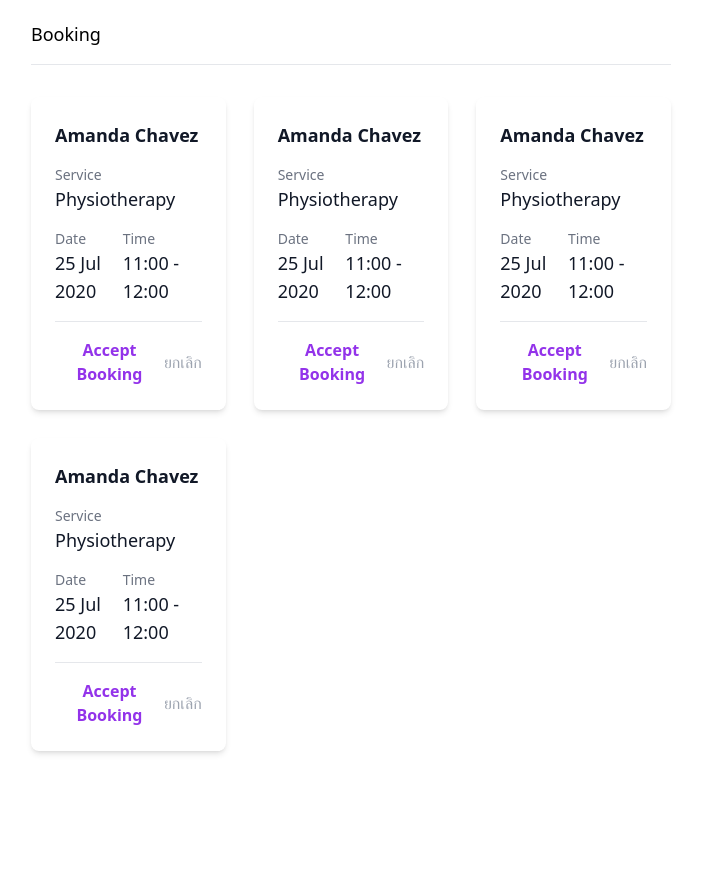
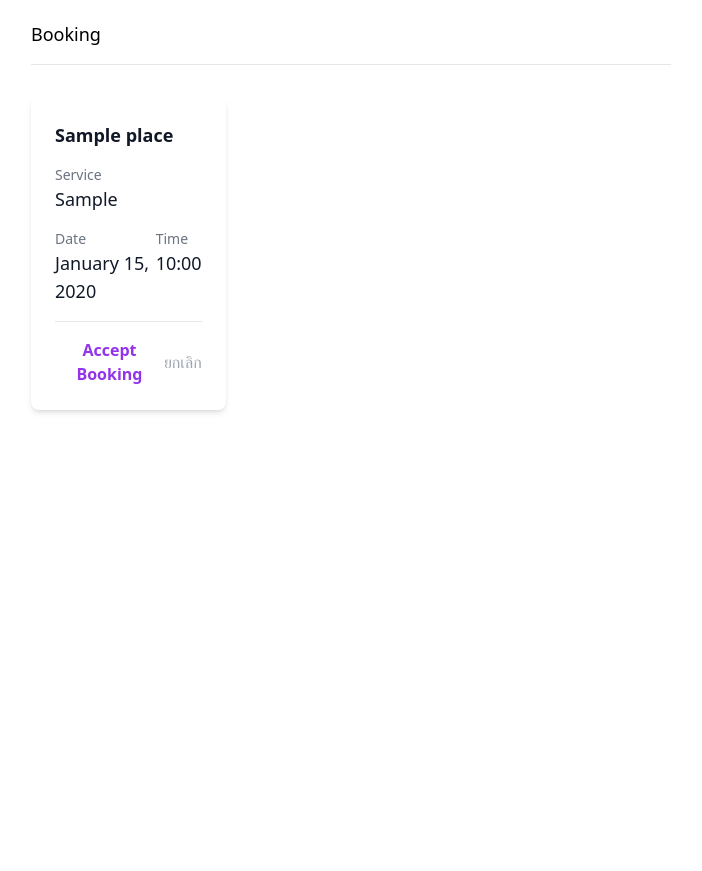
Before and after one commit to pp811010/activityapp, a Django app: page /mybooking/ in a window 1280 px wide. Shown: the part 176-1047 px from the top of the page, without its empty margins (289-991 px from the left). After the commit the page ends 589 px from the top, so only its background shows below. Run offline with Django 5.2, Linux system fonts and the light colour scheme; tables that the repository leaves empty hold one stand-in row (values such as "Sample post"); some libraries are stand-ins or nearby versions.

Commit message:
add activity

```diff
--- a/activitybookingapp/activitybookingapp/settings.py
+++ b/activitybookingapp/activitybookingapp/settings.py
@@ -79,7 +79,7 @@ DATABASES = {
         "ENGINE": "django.db.backends.postgresql",
         "NAME": "activitybooking",
         "USER": "postgres",
-        "PASSWORD": "wanzaza123",
+        "PASSWORD": "pp811010_Za",
         "HOST": "localhost",
         "PORT": "5432",
     }
--- a/activitybookingapp/booking/models.py
+++ b/activitybookingapp/booking/models.py
@@ -25,6 +25,7 @@ class Student(models.Model):
 
     def __str__(self):
         return f"{self.first_name} {self.last_name}"
+
 
 class Activity(models.Model):
     name = models.CharField(max_length=150)
--- a/activitybookingapp/booking/templates/mybooking.html
+++ b/activitybookingapp/booking/templates/mybooking.html
@@ -20,146 +20,43 @@
 			</div>
 
 			<div class='py-10 px-20'>
-				<p class="text-lg 	">Booking</p>
+				<p class="text-lg">Booking</p>
 				<hr class="my-4 mb-8" >
 				<div id = 'booking' class="grid grid-cols-3 gap-7 justify-center	">
-					<div class="max-w-72 p-6 bg-white rounded-lg shadow-md ">
+					{% for i in booking%}
+						<div class="max-w-72 p-6 bg-white rounded-lg shadow-md">
 
-						<h2 class="text-lg font-bold text-gray-900">Amanda Chavez</h2>
+							<h2 class="text-lg font-bold text-gray-900">{{i.place}}</h2>
 
 
 							<div class="mt-4">
 								<p class="text-sm text-gray-500">Service</p>
-							<p class="text-lg text-gray-900">Physiotherapy</p>
+								<p class="text-lg text-gray-900">{{i.place.location}}</p>
 							</div>
 
 
 							<div class="mt-4 flex justify-between">
 								<div>
 									<p class="text-sm text-gray-500">Date</p>
-								<p class="text-lg text-gray-900">25 Jul 2020</p>
+									<p class="text-lg text-gray-900">{{ i.booking_date|date:"F j, Y" }}</p>
 								</div>
 								<div>
 									<p class="text-sm text-gray-500">Time</p>
-								<p class="text-lg text-gray-900">11:00 - 12:00</p>
+									<p class="text-lg text-gray-900">{{ i.booking_date|time:"H:i" }}</p>
 								</div>
 							</div>
 
 
 							<hr class="my-4">
 
-
 							<div class="flex justify-between">
 								<button class="text-purple-600 font-semibold">Accept Booking</button>
 								<button class="text-gray-400">ยกเลิก</button>
 							</div>
+						</div>
+					{% endfor %}
 
 
-					</div>
-
-
-					<div class="max-w-72 p-6 bg-white rounded-lg shadow-md">
-
-						<h2 class="text-lg font-bold text-gray-900">Amanda Chavez</h2>
-
-
-						<div class="mt-4">
-							<p class="text-sm text-gray-500">Service</p>
-							<p class="text-lg text-gray-900">Physiotherapy</p>
-						</div>
-
-
-						<div class="mt-4 flex justify-between">
-							<div>
-								<p class="text-sm text-gray-500">Date</p>
-								<p class="text-lg text-gray-900">25 Jul 2020</p>
-							</div>
-							<div>
-								<p class="text-sm text-gray-500">Time</p>
-								<p class="text-lg text-gray-900">11:00 - 12:00</p>
-							</div>
-						</div>
-
-
-						<hr class="my-4">
-
-
-						<div class="flex justify-between">
-							<button class="text-purple-600 font-semibold">Accept Booking</button>
-							<button class="text-gray-400">ยกเลิก</button>
-						</div>
-
-
-					</div>
-
-
-					<div class="max-w-72 p-6 bg-white rounded-lg shadow-md">
-
-						<h2 class="text-lg font-bold text-gray-900">Amanda Chavez</h2>
-
-
-						<div class="mt-4">
-							<p class="text-sm text-gray-500">Service</p>
-							<p class="text-lg text-gray-900">Physiotherapy</p>
-						</div>
-
-
-						<div class="mt-4 flex justify-between">
-							<div>
-								<p class="text-sm text-gray-500">Date</p>
-								<p class="text-lg text-gray-900">25 Jul 2020</p>
-							</div>
-							<div>
-								<p class="text-sm text-gray-500">Time</p>
-								<p class="text-lg text-gray-900">11:00 - 12:00</p>
-							</div>
-						</div>
-
-
-						<hr class="my-4">
-
-
-						<div class="flex justify-between">
-							<button class="text-purple-600 font-semibold">Accept Booking</button>
-							<button class="text-gray-400">ยกเลิก</button>
-						</div>
-
-
-					</div>
-
-
-					<div class="max-w-72 p-6 bg-white rounded-lg shadow-md">
-
-						<h2 class="text-lg font-bold text-gray-900">Amanda Chavez</h2>
-
-
-						<div class="mt-4">
-							<p class="text-sm text-gray-500">Service</p>
-							<p class="text-lg text-gray-900">Physiotherapy</p>
-						</div>
-
-
-						<div class="mt-4 flex justify-between">
-							<div>
-								<p class="text-sm text-gray-500">Date</p>
-								<p class="text-lg text-gray-900">25 Jul 2020</p>
-							</div>
-							<div>
-								<p class="text-sm text-gray-500">Time</p>
-								<p class="text-lg text-gray-900">11:00 - 12:00</p>
-							</div>
-						</div>
-
-
-						<hr class="my-4">
-
-
-						<div class="flex justify-between">
-							<button class="text-purple-600 font-semibold">Accept Booking</button>
-							<button class="text-gray-400">ยกเลิก</button>
-						</div>
-
-					</div>
 				</div>
 			</div>
 		</div>
--- a/activitybookingapp/booking/urls.py
+++ b/activitybookingapp/booking/urls.py
@@ -5,6 +5,6 @@ from booking import views
 urlpatterns = [
     path("mybooking/", views.MyBooking.as_view(), name="mybooking"),
     path("activity/", views.Activity.as_view(), name="activity"),
-    path("activitybooking/", views.ActivityBooking.as_view(), name="activity"),
+    path("placebooking/<int:place_id> ", views.ActivityBooking.as_view(), name="placebooking"),
     path("report-form/", views.ReportView.as_view(), name="report_form")
 ]
--- a/activitybookingapp/booking/views.py
+++ b/activitybookingapp/booking/views.py
@@ -1,20 +1,41 @@
-from django.shortcuts import render
+from django.shortcuts import redirect, render
 from django.views import View
-from booking.forms import ReportForm
+from booking.forms import *
 from booking.models import *
 
 # Create your views here.
 class MyBooking(View):
     def get(self, request):
-        return render(request, 'mybooking.html')
+        booking = Booking.objects.all()
+        return render(request, 'mybooking.html', {"booking": booking})
 
 class Activity(View):
     def get(self, request):
-        return render(request, 'activity.html')
+        place = Place.objects.all()
+        return render(request, 'activity.html', {'place': place})
 
 class ActivityBooking(View):
-    def get(self, request):
-        return render(request, 'calender.html')
+
+    def get(self, request, place_id):
+        place = Place.objects.get(pk = place_id)
+        form = BookingForm()
+        return render(request, 'placebooking.html',{
+            "form": form,
+            'place': place
+        })
+
+    def post(self, request):
+        form = BookingForm(request.POST)
+        if form.is_valid():
+            form.save()
+            return redirect('mybooking')
+        else:
+            print(form.errors)  # แสดงผลข้อผิดพลาดที่เกิดขึ้นกับฟอร์ม
+
+        return render(request, "activitybooking.html", {
+            "form": form
+        })
+
 
 class ReportView(View):
 
```
Also changed, not shown: activitybookingapp/booking/forms.py (+21 -1 lines), activitybookingapp/booking/templates/activity.html (+38 -3 lines), activitybookingapp/booking/templates/activitybooking.html (deleted, +0 -10 lines), activitybookingapp/booking/templates/calender.html (deleted, +0 -17 lines), activitybookingapp/booking/templates/caluder.html (added, +28 -0 lines), activitybookingapp/booking/templates/placebooking.html (added, +40 -0 lines). Lines whose indentation alone changed are shown as unchanged.
